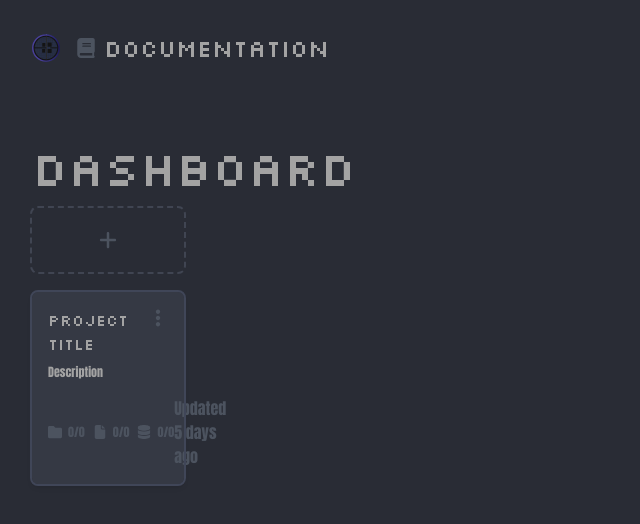
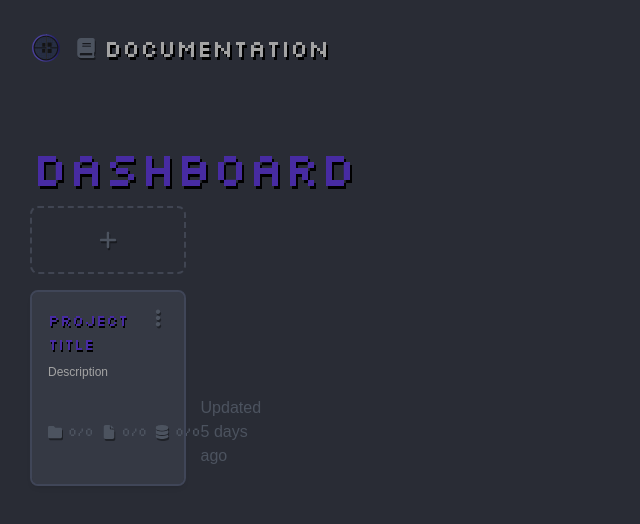
Before and after one commit to ayushk7/CodeWire, a Vue app: page / in a window 1280 px wide. Shown: the top 524 px of the page, without its empty margins (0-640 px from the left). Built offline with nearby package versions, Linux system fonts and the light colour scheme.

Commit message:
add layer utilities separate h1 tag add text-shadow-md

```diff
--- a/src/input.css
+++ b/src/input.css
@@ -1,16 +1,29 @@
-@import url('https://fonts.googleapis.com/css2?family=Anton&family=Silkscreen&display=swap');
+@import url('https://fonts.googleapis.com/css2?family=Rubik&family=Silkscreen&display=swap');
 
 @tailwind base;
 @tailwind components;
 @tailwind utilities;
 
-h1,
+@layer utilities {
+    .text-shadow {
+        text-shadow: 1px 2px #000000;
+    }
+
+    .text-shadow-md {
+        text-shadow: 2px 3px #000000;
+    }
+}
+
+h1 {
+    @apply font-title text-primary text-shadow-md ;
+}
+
 h2,
 h3,
 h4,
 h5,
 h6 {
-    @apply font-title ;
+    @apply font-title text-primary text-shadow ;
 }
 
 li {
@@ -18,7 +31,7 @@ li {
 }
 
 li a {
-    @apply text-neutral-400;
+    @apply text-neutral-400 text-shadow-md;
 }
 
 a {
@@ -28,3 +41,11 @@ a {
 a:hover {
     @apply text-secondary;
 }
+
+div span {
+    @apply font-title;
+}
+
+svg {
+    filter: drop-shadow(1px 2px 0px rgb(0 0 0 / .4));
+}
```
